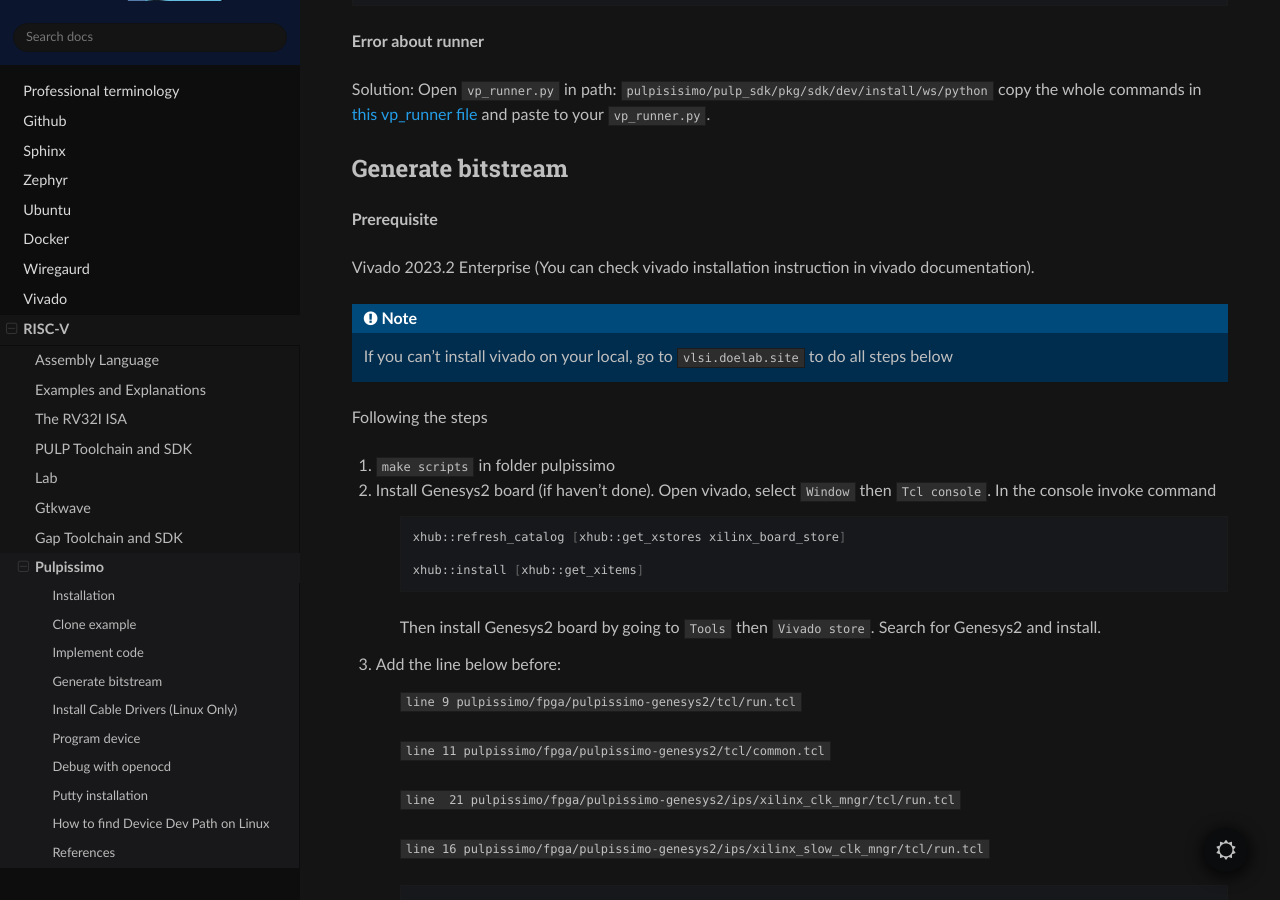
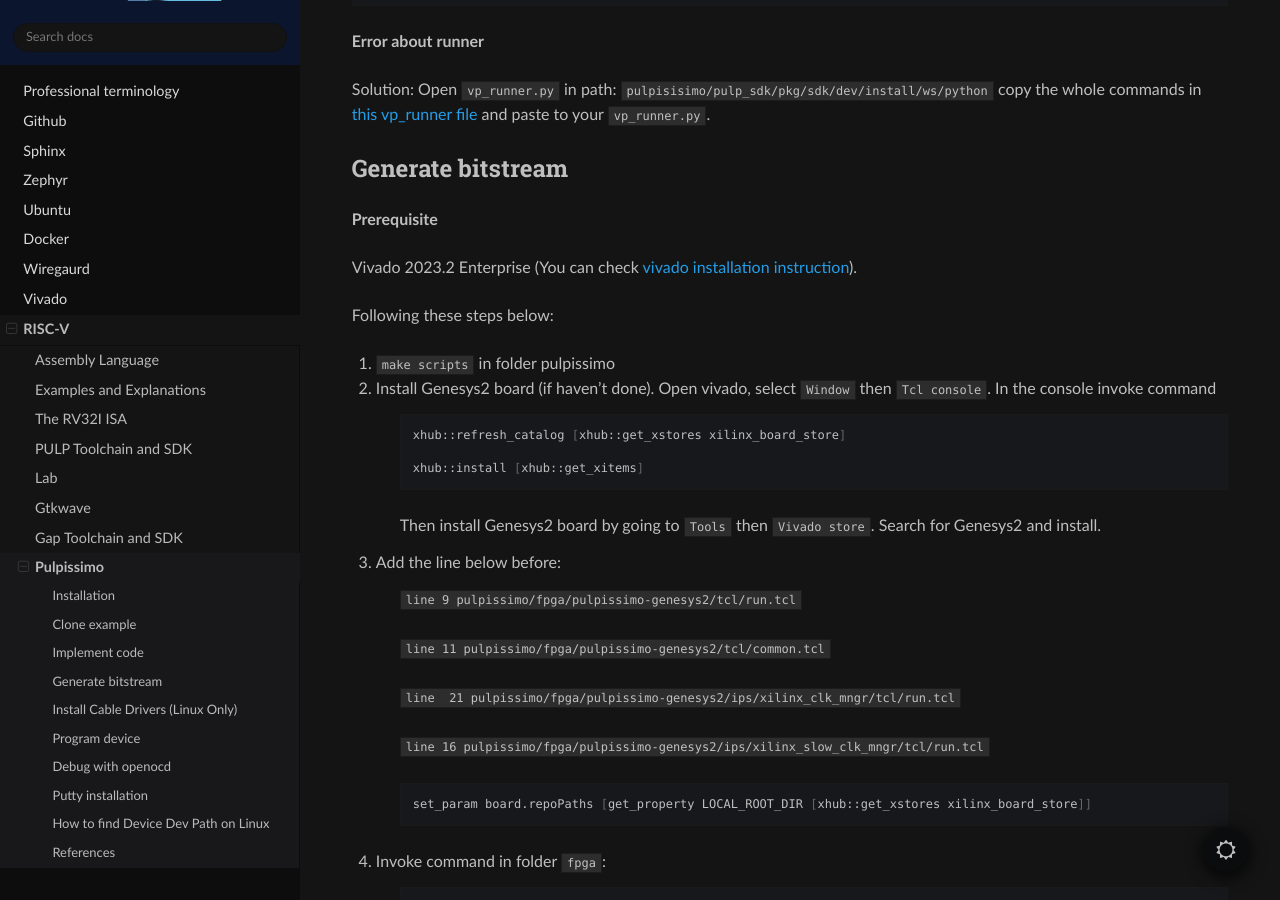
Before and after one commit to ryanjtr/MyDocs, a Sphinx documentation site: the page built from docs/source/Contents/RISCV/pulpissimo.rst, in a window 1280 px wide and 900 px high, scrolled down 1581 px. Built offline with Sphinx 7.4.7 and the Read the Docs theme 2.0.0, drawn with Linux system fonts in a browser that asks for light colours; pages that are not in the unit, such as notebooks, are missing from menus.

Commit message:
pulpissimo update

```diff
--- a/docs/source/Contents/RISCV/pulpissimo.rst
+++ b/docs/source/Contents/RISCV/pulpissimo.rst
@@ -86,13 +86,9 @@
 
 **Prerequisite**
 
-Vivado 2023.2 Enterprise (You can check vivado installation instruction in vivado documentation).
+Vivado 2023.2 Enterprise (You can check `vivado installation instruction <https://github.com/ryanjtr/MyDocs/blob/416f2d0aa9aced013da7453e0e5db4c67cab5a0e/docs/source/Contents/vivado.rst>`_).
 
-.. note::
-
-    If you can't install vivado on your local, go to ``vlsi.doelab.site`` to do all steps below
-
-Following the steps
+Following these steps below:
 
 #. ``make scripts`` in folder pulpissimo
 
```
